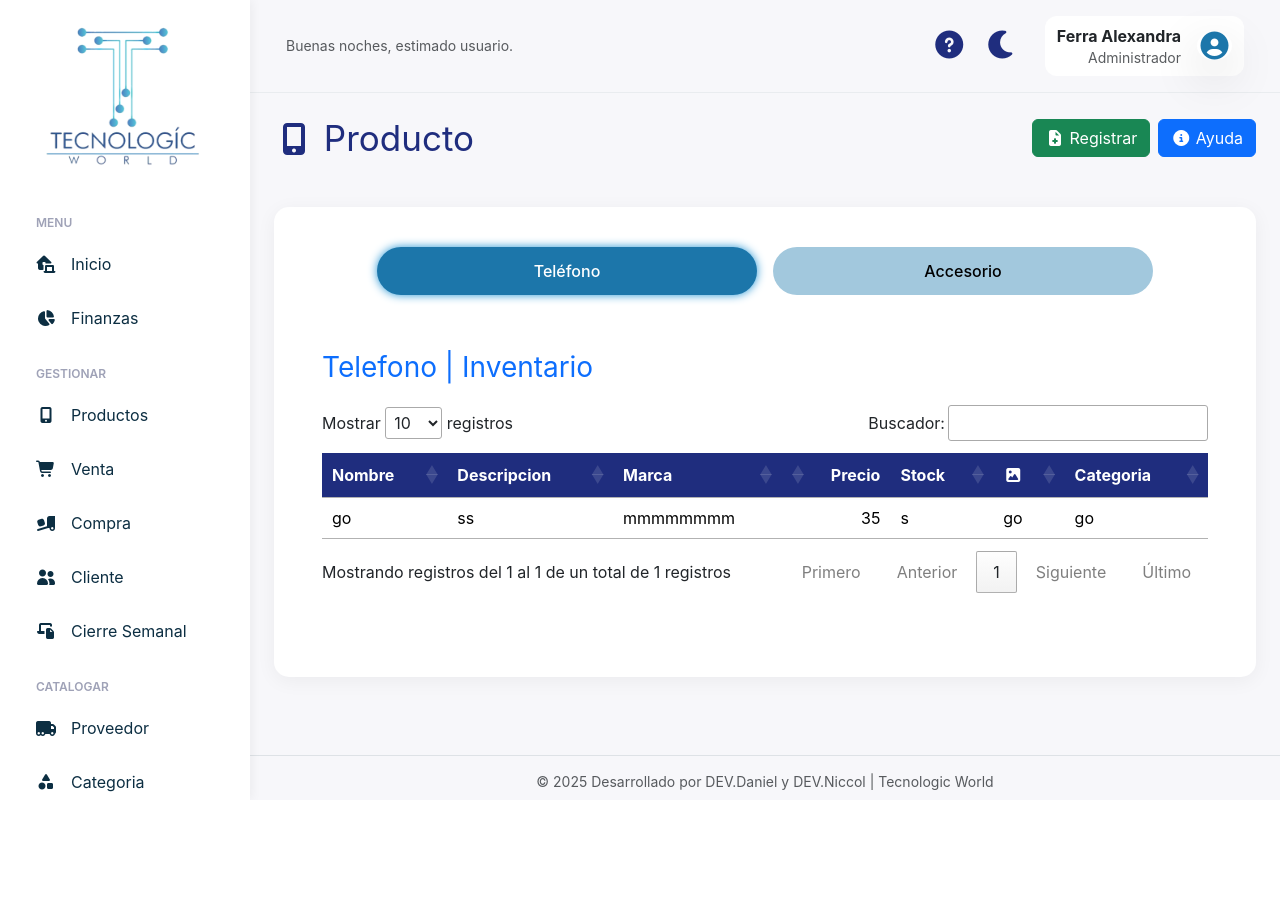
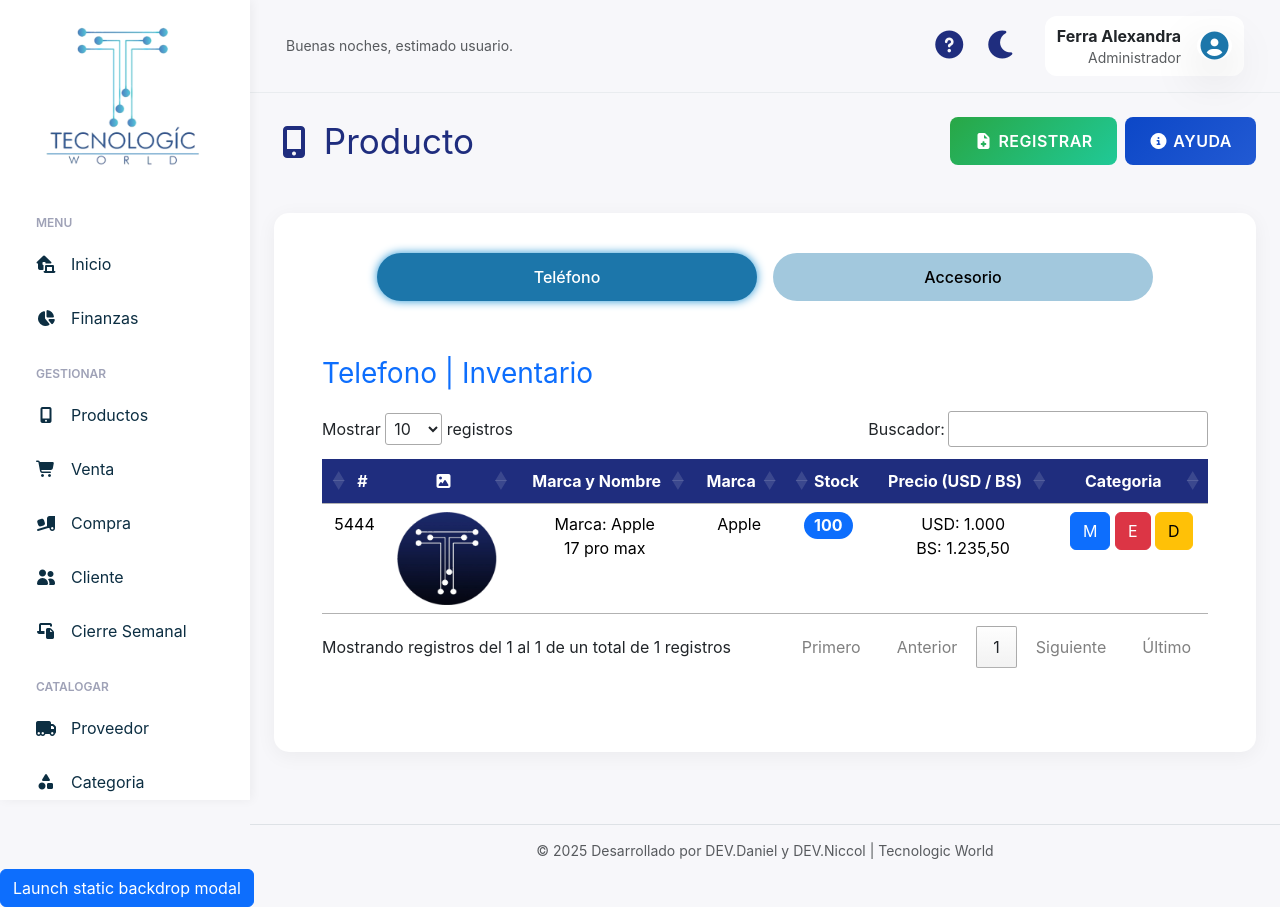
Before and after one commit to danielsan7875/Tecnologic, a PHP site: page /vista/producto.php in a window 1280 px wide. Before the commit the page ends 798 px from the top, so only its background shows below. Run offline with PHP 8.4, Linux system fonts and the light colour scheme; data that the repository does not hold is empty; some libraries are stand-ins or nearby versions.

Commit message:
VISTA TABLE

```diff
--- a/assets/css/admin.css
+++ b/assets/css/admin.css
@@ -283,16 +283,16 @@
 
 
 
-/* CSS
-.fondo-imagen {
+
+.modal-body{
   flex-basis: 100%;
-  background-image: url('../img/logo/patrones.jpg');
-  background-size: cover;
-  background-position: center;
-  background-repeat: no-repeat;
+  background-image: url('../img/11.png') !important;
+  background-size: cover !important;
+  background-position: center !important;
+  background-repeat: no-repeat !important;
 }
 
- */
+
 
 
 
--- /dev/null
+++ b/assets/css/formulario.css
@@ -0,0 +1,308 @@
+/* Estilos para el modal de registro mejorado */
+.modal-producto {
+  border-radius: 15px;
+  border: none;
+  box-shadow: 0 20px 60px rgba(0, 0, 0, 0.3);
+}
+
+.modal-producto .modal-header {
+  background: linear-gradient(135deg, #84cffa 0%, #1c76aa 100%);
+  border-radius: 15px 15px 0 0;
+  border-bottom: none;
+  padding: 1.5rem;
+  color:#0a0909;
+}
+
+.modal-producto .modal-title {
+  color: #000000;
+  font-weight: 700;
+  font-size: 1.5rem;
+  display: flex;
+  align-items: center;
+  gap: 10px;
+}
+
+.modal-producto .modal-title i {
+  font-size: 1.8rem;
+  color: #0a0909;
+}
+
+.modal-producto .modal-body {
+  padding: 2rem;
+  background: #f8f9fa;
+}
+
+.modal-producto .btn-close {
+  background-color: rgba(206, 206, 206, 0.8);
+  border-radius: 50%;
+  padding: 8px;
+  transition: all 0.3s ease;
+
+}
+
+.modal-producto .btn-close:hover {
+  background-color: #eb0f0f;
+  transform: scale(1.1);
+}
+
+/* Estilos para las secciones del formulario */
+.seccion-formulario {
+  background: white;
+  border-radius: 12px;
+  padding: 1.5rem;
+  margin-bottom: 1.5rem;
+  box-shadow: 0 4px 15px rgba(0, 0, 0, 0.1);
+  border-left: 4px solid #1f2d7e;
+  transition: all 0.3s ease;
+}
+
+
+.seccion-formulario h6 {
+  color: #1f2d7e;
+  font-weight: 600;
+  font-size: 1.1rem;
+  margin-bottom: 1.2rem;
+  display: flex;
+  align-items: center;
+  gap: 8px;
+}
+
+.seccion-formulario h6 i {
+  color: #1f2d7e;
+  font-size: 1.2rem;
+}
+
+/* Estilos para los campos de formulario */
+.form-control, .form-select {
+  border: 2px solid #e9ecef;
+  border-radius: 8px;
+  padding: 12px 15px;
+  font-size: 0.95rem;
+  transition: all 0.3s ease;
+  background-color: #f8f9fa;
+}
+
+.form-control:focus, .form-select:focus {
+  border-color: #f6c5b4;
+  box-shadow: 0 0 0 0.2rem rgba(246, 197, 180, 0.25);
+  background-color: white;
+}
+
+.form-label {
+  font-weight: 600;
+  color: #495057;
+  margin-bottom: 0.5rem;
+  font-size: 0.9rem;
+}
+
+/* Estilos para el área de imagen */
+.area-imagen {
+  background: linear-gradient(135deg, #f8f9fa 0%, #e9ecef 100%);
+  border: 2px dashed #dee2e6;
+  border-radius: 12px;
+  padding: 2rem;
+  text-align: center;
+  cursor: pointer;
+  transition: all 0.3s ease;
+  position: relative;
+  overflow: hidden;
+}
+
+.area-imagen:hover {
+  border-color: #f6c5b4;
+  background: linear-gradient(135deg, #fff5f2 0%, #f8f9fa 100%);
+  transform: scale(1.02);
+}
+
+.area-imagen label {
+  color: #6c757d;
+  font-weight: 500;
+  margin-bottom: 1rem;
+  display: block;
+}
+
+.area-imagen img {
+  border-radius: 12px;
+  box-shadow: 0 4px 15px rgba(0, 0, 0, 0.1);
+  transition: all 0.3s ease;
+}
+
+.area-imagen:hover img {
+  transform: scale(1.05);
+}
+
+/* Estilos para los botones */
+.btn-modern {
+  border-radius: 8px;
+  padding: 12px 24px;
+  font-weight: 600;
+  text-transform: uppercase;
+  letter-spacing: 0.5px;
+  transition: all 0.3s ease;
+  border: none;
+  position: relative;
+  overflow: hidden;
+
+}
+
+.btn-modern::before {
+  content: '';
+  position: absolute;
+  top: 0;
+  left: -100%;
+  width: 100%;
+  height: 100%;
+  background: linear-gradient(90deg, transparent, rgba(255, 255, 255, 0.2), transparent);
+  transition: left 0.5s;
+}
+
+.btn-modern:hover::before {
+  left: 100%;
+}
+
+.btn-guardar {
+  background: linear-gradient(135deg, #28a745 0%, #20c997 100%);
+  color: white;
+}
+
+.btn-guardar:hover {
+  background: linear-gradient(135deg, #218838 0%, #1ea085 100%);
+  transform: translateY(-2px);
+  box-shadow: 0 8px 25px rgba(40, 167, 69, 0.3);
+}
+
+.btn-infor {
+  background: linear-gradient(135deg, #0c47c7 0%, #225ad3 100%);
+  color: white;
+}
+
+.btn-infor:hover {
+  background: linear-gradient(135deg, #1153e2 0%, #1b5ae2 100%);
+  transform: translateY(-2px);
+  box-shadow: 0 8px 25px rgba(40, 99, 167, 0.3);
+}
+
+.btn-limpiar {
+  background: linear-gradient(135deg, #6c757d 0%, #495057 100%);
+  color: white;
+}
+
+.btn-limpiar:hover {
+  background: linear-gradient(135deg, #5a6268 0%, #343a40 100%);
+  transform: translateY(-2px);
+  box-shadow: 0 8px 25px rgba(108, 117, 125, 0.3);
+}
+
+/* Estilos para mensajes de error */
+.error-message {
+  color: #dc3545;
+  font-size: 0.85rem;
+  margin-top: 0.25rem;
+  font-weight: 500;
+}
+
+  /* Estilo general del popover */
+.driverjs-theme .driver-popover {
+  background-color: #f8f9fa;
+  border: 2px solid #d63384 !important;
+  border-radius: 10px;
+  box-shadow: 0 4px 12px rgba(0, 0, 0, 0.2);
+  padding: 20px;
+  max-width: 320px;
+}
+
+/* Título del popover */
+.driverjs-theme .driver-popover-title {
+  font-size: 20px;
+  font-weight: bold;
+  color: #0d6efd;
+  margin-bottom: 10px;
+}
+
+/* Descripción del popover */
+.driverjs-theme .driver-popover-description {
+  font-size: 16px;
+  color: #333;
+}
+
+/* Botones de navegación */
+.driverjs-theme .driver-popover-footer button {
+  font-size: 16px !important;
+  padding: 10px 18px !important;
+  margin: 5px;
+  border-radius: 8px;
+  border: none;
+  cursor: pointer;
+  transition: background-color 0.3s ease;
+}
+
+
+.info-box {
+  display: flex;
+  align-items: flex-start;
+  justify-content: space-between;
+  background-color: #f9f9fc;
+  border-left: 6px solid #4a90e2;
+  box-shadow: 0 4px 12px rgba(0, 0, 0, 0.08);
+  border-radius: 8px;
+  padding: 16px 20px;
+  margin: 20px 0;
+  font-family: 'Segoe UI', sans-serif;
+  position: relative;
+}
+
+.info-icon {
+  font-size: 24px;
+  color: #4a90e2;
+  margin-right: 12px;
+  margin-top: 4px;
+}
+
+
+.info-content {
+  flex: 1;
+}
+
+.info-content strong {
+  display: block;
+  font-size: 18px;
+  color: #333;
+  margin-bottom: 6px;
+}
+
+.info-content p {
+  margin: 0;
+  font-size: 16px;
+  color: #555;
+  line-height: 1.5;
+}
+
+.info-help {
+  margin-left: 20px;
+  align-self: flex-start;
+}
+
+.help-btn {
+  background-color: transparent;
+  border: none;
+  font-size: 30px;
+  color: #4a90e2;
+  cursor: pointer;
+  transition: color 0.3s ease;
+}
+
+.help-btn:hover {
+  color: #2c6cb0;
+}
+
+
+/* Estilos para las secciones del formulario */
+.seccion-tabla {
+  background: white;
+  border-radius: 12px;
+  padding: 1.5rem;
+  margin-bottom: 1.5rem;
+  box-shadow: 0 4px 15px rgba(0, 0, 0, 0.1);
+  border-left: 4px solid #f6c5b4;
+  transition: all 0.3s ease;
+}
--- a/vista/producto.php
+++ b/vista/producto.php
@@ -3,9 +3,8 @@
 <head>
    <?php include 'complementos/head.php'; ?>
    <title>Inicio | Tecnologic World</title>
+   <link rel="stylesheet" href="assets/css/formulario.css">
  <style>
-
-
 
     .bg-s{
     background-color: #e0e0e0ff;
@@ -79,14 +78,14 @@
   </h4>
 
   <div class="d-flex gap-2">
-  <button type="button" class="btn btn-success" data-bs-toggle="modal" data-bs-target="#registro" id="btnAbrirRegistrar">
+  <button type="button" class="btn-modern btn-guardar" data-bs-toggle="modal" data-bs-toggle="modal" data-bs-target="#modalregistrar">
     <span class="icon text-white">
       <i class="fas fa-file-medical"></i>
     </span>
     <span class="text-white">Registrar</span>
   </button>
 
-  <button type="button" class="btn btn-primary" id="btnAyuda">
+  <button type="button" class="btn-modern btn-infor" id="btnAyuda">
     <span class="icon text-white">
       <i class="fas fa-info-circle"></i>
     </span>
@@ -108,25 +107,37 @@
             <table class="table table-hover" id="myTable" width="100%" cellspacing="0">
               <thead class="table-color">
                 <tr>
-                  <th class="table-color">Nombre</th>
-                  <th class="table-color">Descripcion</th>
-                  <th class="table-color">Marca</th>
-                  <th class="table-color">Precio</th>
-                  <th class="table-color">Stock</th>
-                  <th class="table-color"><i class="fa-solid fa-image"></i></th>
-                  <th class="table-color">Categoria</th>
+                  <th class="table-color text-center">#</th>
+                  <th class="table-color text-center"><i class="fa-solid fa-image"></i></th>
+                  <th class="table-color text-center">Marca y Nombre</th>
+                  <th class="table-color text-center">Marca</th>
+                  <th class="table-color text-center">Stock</th>
+                  <th class="table-color text-center">Precio (USD / BS)</th>
+                  <th class="table-color text-center">Categoria</th>
 
                 </tr>
               </thead>
               <tbody>
               <tr>
-                  <td>go</td>
-                  <td>ss</td>
-                  <td>mmmmmmmm</td>
-                  <td>35</td>
-                  <td>s</td>
-                  <td>go</td>
-                  <td>go</td>
+                  <td class="text-center">5444</td>
+                  <td class="text-center"><img src="assets/img/logo/icono.png" alt="" width="100"></td>
+                  <td class="text-center">
+                    <p>Marca: Apple</p>
+                    <p>17 pro max</p>
+                  </td>
+                  <td class="text-center">Apple</td>
+                  <td class="text-center">
+                    <p class="badge rounded-pill bg-primary fs-6">100</p>
+                  </td>
+                  <td class="text-center">
+                   <p>USD: 1.000</p>
+                    <p>BS: 1.235,50</p>
+                  </td>
+                  <td class="text-center">
+                    <button class="btn btn-primary">M</button>
+                     <button class="btn btn-danger">E</button>
+                      <button class="btn btn-warning">D</button>
+                  </td>
                   </tr>
               </tbody>
             </table>
@@ -164,6 +175,9 @@
     </div>
   </div><!-- D2 -->
   </div>
+
+
+
 </div><!-- s -->
 
 
@@ -175,5 +189,34 @@
    <?php include 'complementos/footer.php'; ?>
    <script type="text/javascript" src="assets/js/producto.js"></script>
    <script src="assets/js/demo/datatables-demo.js"></script>
+   <!-- Button trigger modal -->
+<button type="button" class="btn btn-primary" >
+  Launch static backdrop modal
+</button>
+
+<!-- Modal -->
+<div class="modal fade" id="modalregistrar" data-bs-backdrop="static" data-bs-keyboard="false" tabindex="-1"  aria-hidden="true">
+  <div class="modal-dialog modal-dialog-centered modal-lg">
+    <div class="modal-content modal-producto fondo-imagen">
+      <div class="modal-header">
+        <h5 class="modal-title" id="staticBackdropLabel">Registrar Telefono / Accesorio Nuevo</h5>
+        <button type="button" class="btn-close" data-bs-dismiss="modal" aria-label="Close"></button>
+      </div>
+      <div class="modal-body fondo-imagen">
+
+      <div class="seccion-formulario">
+              <h6 class="texto-quinto"><i class="fas fa-boxes"></i> Datos del Usuario </h6>
+      </div>
+
+       <div class="seccion-formulario">
+              <h6 class="texto-quinto"><i class="fas fa-boxes"></i> Datos del Usuario </h6>
+      </div>
+
+
+
+      </div>
+    </div>
+  </div>
+</div>
 </body>
 </html>
```
Also changed, not shown: assets/img/11.png (added).
